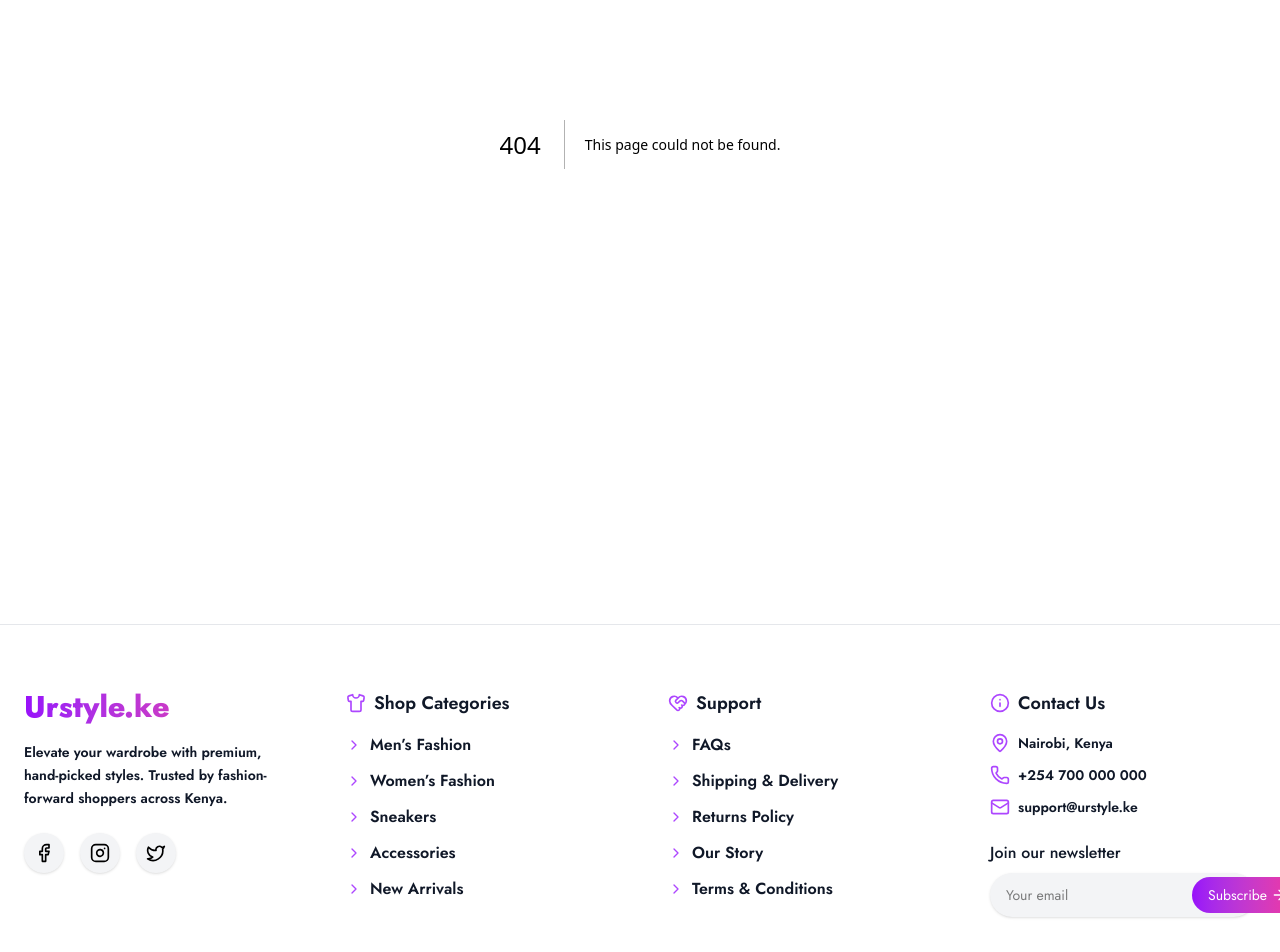
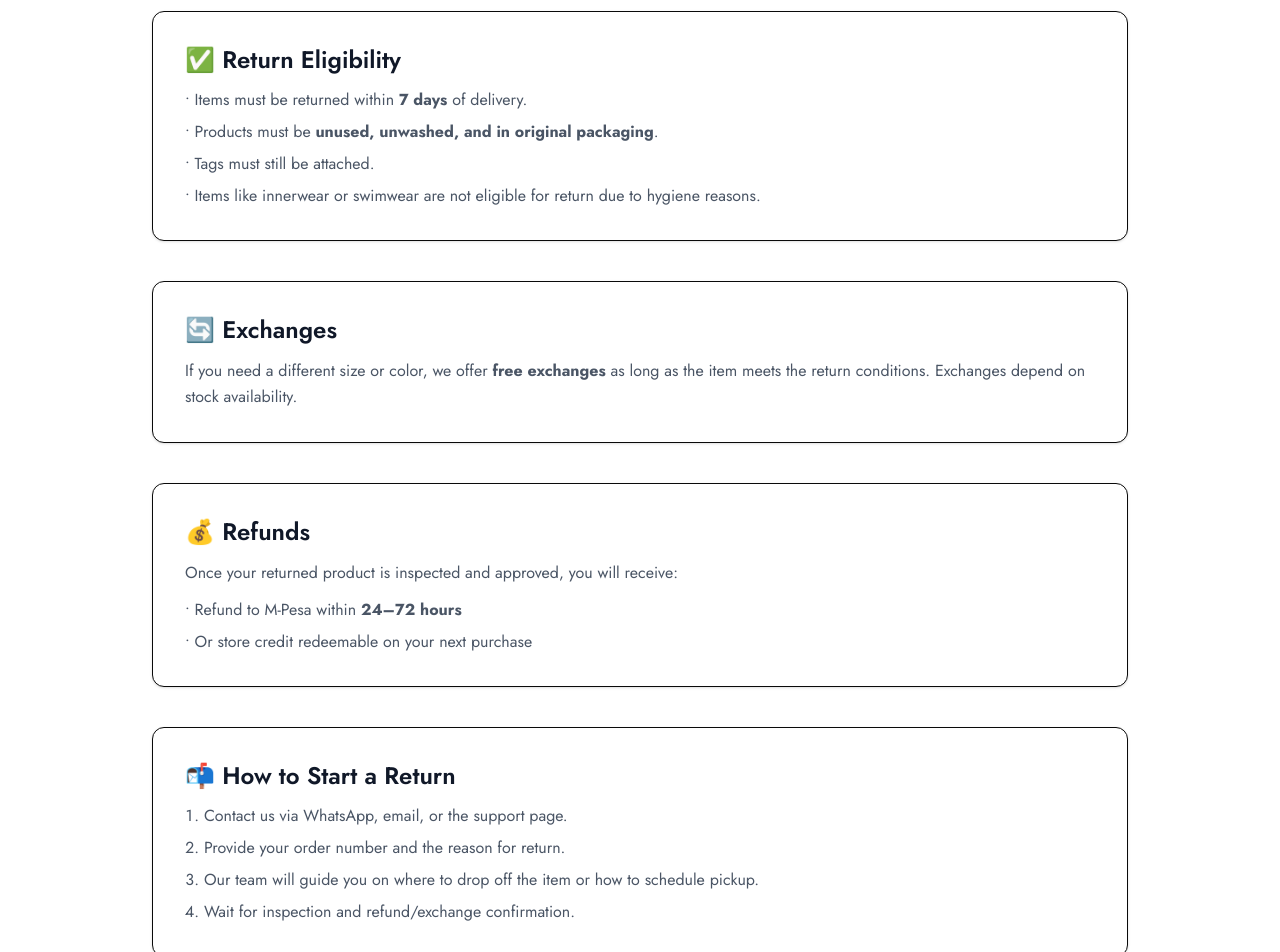
Before and after one commit to Griffinsshem/urstyle.ke, a Next.js app: page /support/returns in a window 1280 px wide. Before the commit this address had no page. Shown: the part 340-1292 px from the top of the page. Built offline with nearby package versions, Linux system fonts and the light colour scheme.

Commit message:
feat(support): add Returns & Refunds page with eligibility, exchange policy, refund details, and return process

```diff
--- /dev/null
+++ b/src/app/support/returns/page.js
@@ -0,0 +1,69 @@
+export default function ReturnsPage() {
+  return (
+    <div className="max-w-5xl mx-auto px-6 py-20">
+      <h1 className="text-5xl font-extrabold bg-gradient-to-r from-red-600 to-orange-500 bg-clip-text text-transparent mb-10">
+        Returns & Refunds
+      </h1>
+
+      <p className="text-gray-700 text-lg leading-relaxed mb-10">
+        At Urstyle.ke, customer satisfaction is our top priority. If you're not happy with your order,
+        we offer a smooth and fair return or exchange process—hassle free.
+      </p>
+
+      <div className="space-y-10">
+
+        {/* Return Eligibility */}
+        <div className="bg-white border rounded-xl p-8 shadow-sm">
+          <h2 className="text-2xl font-semibold text-gray-900 mb-3">
+            ✅ Return Eligibility
+          </h2>
+          <ul className="text-gray-600 space-y-2">
+            <li>• Items must be returned within <strong>7 days</strong> of delivery.</li>
+            <li>• Products must be <strong>unused, unwashed, and in original packaging</strong>.</li>
+            <li>• Tags must still be attached.</li>
+            <li>• Items like innerwear or swimwear are not eligible for return due to hygiene reasons.</li>
+          </ul>
+        </div>
+
+        {/* Exchanges */}
+        <div className="bg-white border rounded-xl p-8 shadow-sm">
+          <h2 className="text-2xl font-semibold text-gray-900 mb-3">
+            🔄 Exchanges
+          </h2>
+          <p className="text-gray-600 leading-relaxed">
+            If you need a different size or color, we offer <strong>free exchanges</strong> as long as
+            the item meets the return conditions. Exchanges depend on stock availability.
+          </p>
+        </div>
+
+        {/* Refunds */}
+        <div className="bg-white border rounded-xl p-8 shadow-sm">
+          <h2 className="text-2xl font-semibold text-gray-900 mb-3">
+            💰 Refunds
+          </h2>
+          <p className="text-gray-600 leading-relaxed mb-3">
+            Once your returned product is inspected and approved, you will receive:
+          </p>
+          <ul className="text-gray-600 space-y-2">
+            <li>• Refund to M-Pesa within <strong>24–72 hours</strong></li>
+            <li>• Or store credit redeemable on your next purchase</li>
+          </ul>
+        </div>
+
+        {/* Return Process */}
+        <div className="bg-white border rounded-xl p-8 shadow-sm">
+          <h2 className="text-2xl font-semibold text-gray-900 mb-3">
+            📬 How to Start a Return
+          </h2>
+          <ol className="text-gray-600 list-decimal list-inside space-y-2">
+            <li>Contact us via WhatsApp, email, or the support page.</li>
+            <li>Provide your order number and the reason for return.</li>
+            <li>Our team will guide you on where to drop off the item or how to schedule pickup.</li>
+            <li>Wait for inspection and refund/exchange confirmation.</li>
+          </ol>
+        </div>
+
+      </div>
+    </div>
+  );
+}
```
